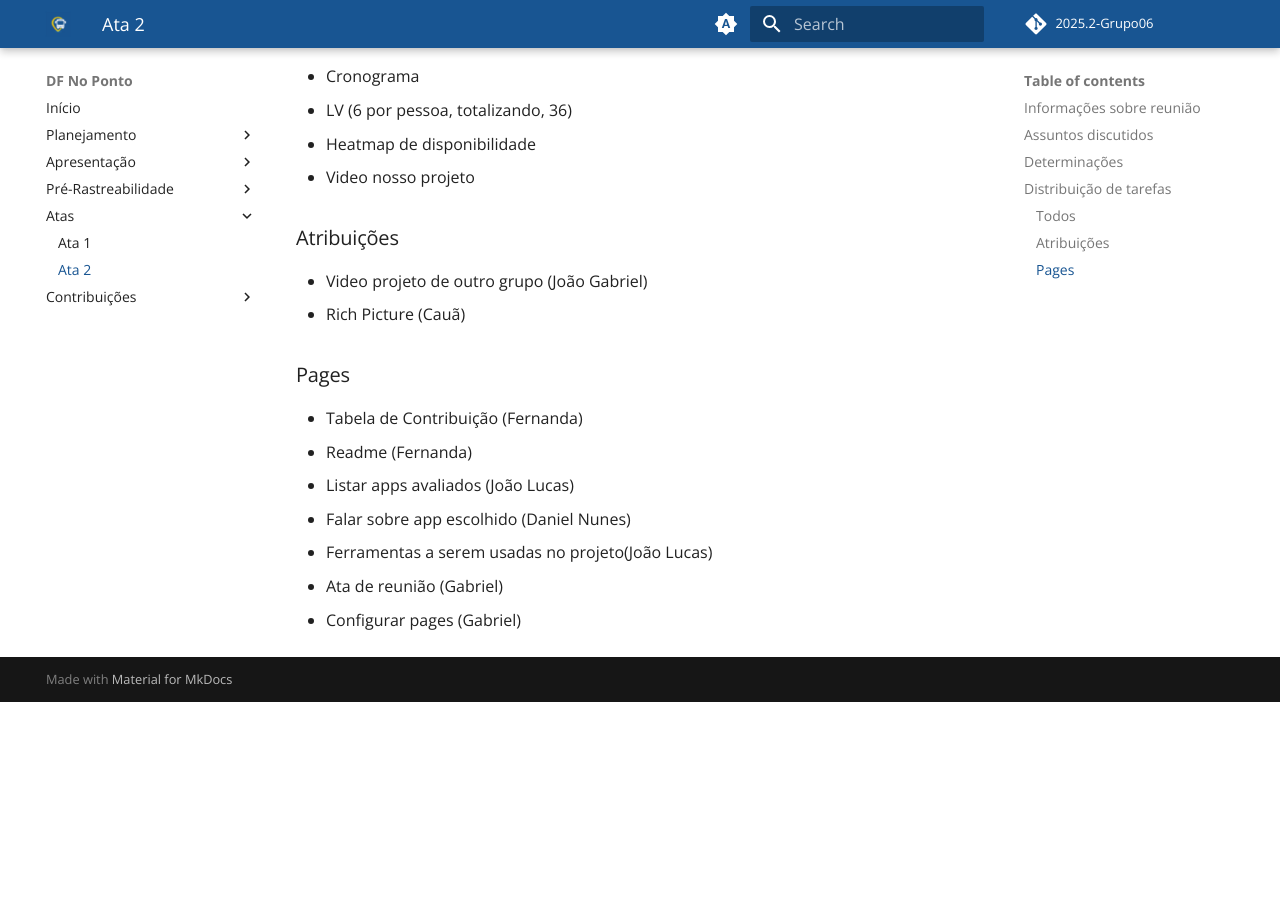
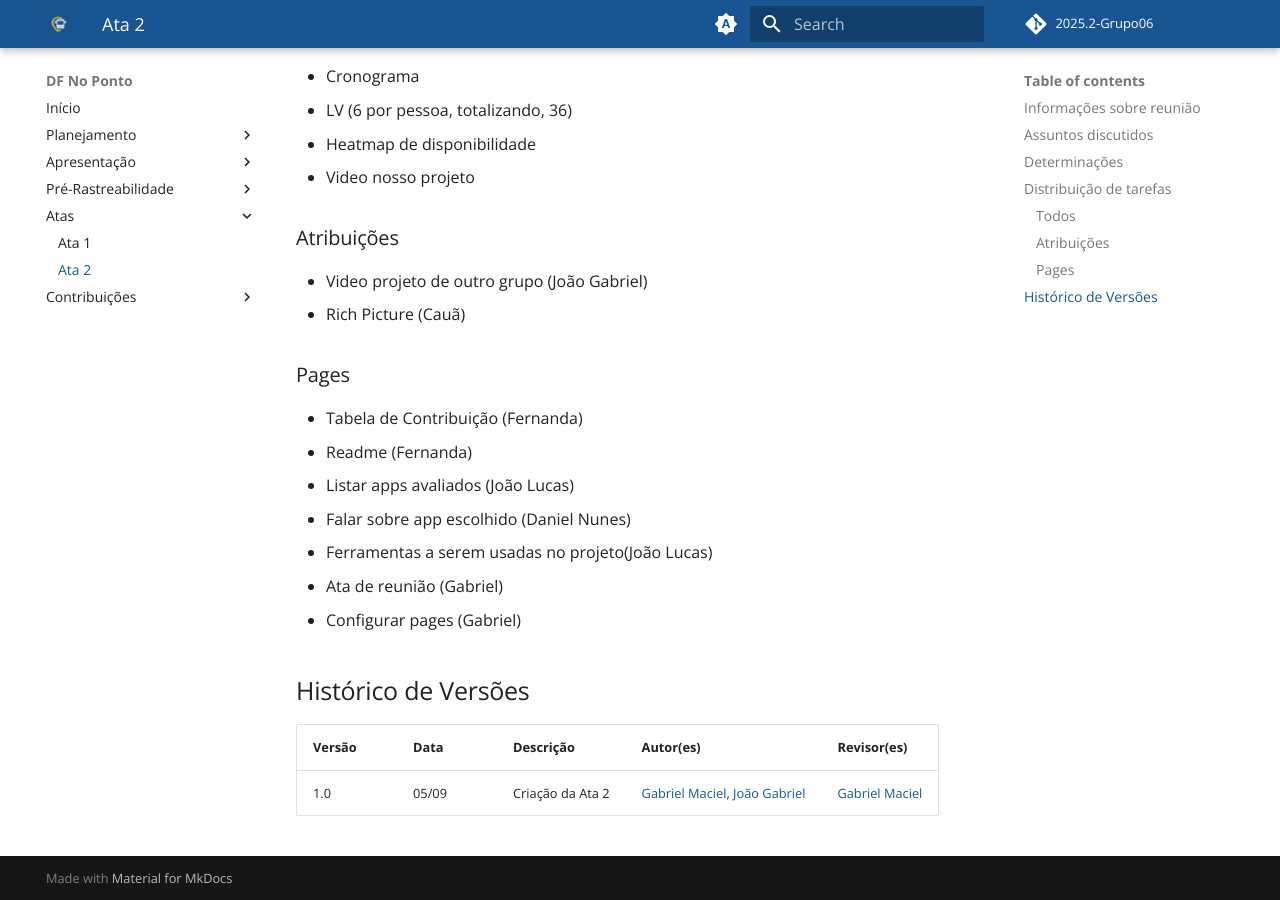
Before and after one commit to Requisitos-de-Software/2025.2-Grupo06, an MkDocs documentation site: the page built from docs/Atas de Reunião/ata2.md, in a window 1280 px wide and 900 px high, scrolled down 1317 px. Built offline with MkDocs 1.6.1 and Material for MkDocs 9.7.7, drawn with Linux system fonts in a browser that asks for light colours; comment, search, counter and statistics services are not loaded; before the commit the page ends 2019 px from its top, so only the background shows below that; some of the changed text lies outside the part shown.

Commit message:
docs: adiciona histórico de versão nas atas 1 e 2

```diff
--- a/docs/Atas de Reunião/ata2.md
+++ b/docs/Atas de Reunião/ata2.md
@@ -1,4 +1,4 @@
-# Ata 1 - 04/09
+# Ata 2 - 05/09
 
 ## Informações sobre reunião
 
@@ -56,3 +56,9 @@
 - Ferramentas a serem usadas no projeto(João Lucas)
 - Ata de reunião (Gabriel)
 - Configurar pages (Gabriel)
+
+## Histórico de Versões
+
+| Versão | Data | Descrição | Autor(es) | Revisor(es) |
+| ------ | ---- | --------- | --------  | ----------- |
+| 1.0 | 05/09 | Criação da Ata 2 | [Gabriel Maciel](https://github.com/GabrielMacielBR), [João Gabriel](https://github.com/JoaoComTil) | [Gabriel Maciel](https://github.com/GabrielMacielBR) |
```
Also changed, not shown: docs/Atas de Reunião/ata1.md (+6 -0 lines).
